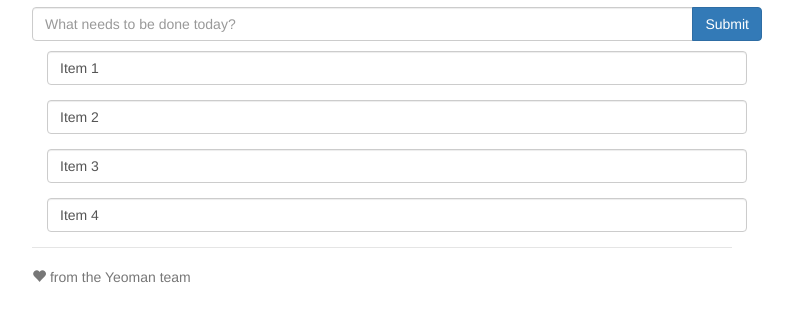
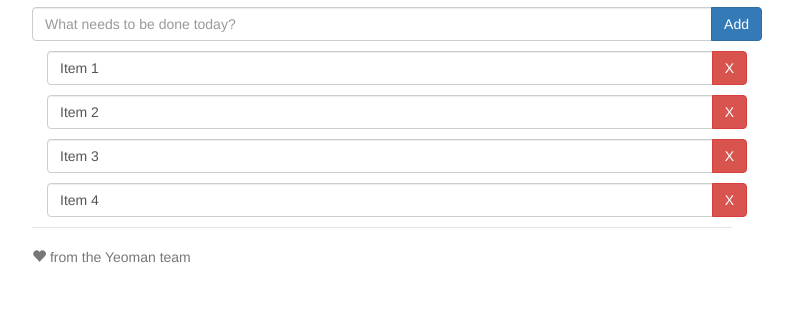
Before and after one commit to ashleykwtam/codelab_yeoman, a website: page app/index.html in a window 1280 px wide. Shown: the part 166-488 px from the top of the page, without its empty margins (258-1051 px from the left). Drawn offline with nearby package versions, Linux system fonts and the light colour scheme; some packages are replaced by stand-ins of ours; files that its build step writes are made by us from their sources; a script that the page names is missing.

Commit message:
function of removing a to-do list

```diff
--- a/app/scripts/controllers/main.js
+++ b/app/scripts/controllers/main.js
@@ -20,4 +20,8 @@ angular.module('codeLabApp')
     	$scope.toDoList.push($scope.todo);
     	$scope.todo = ' ';
     };
+
+    $scope.removeToDo = function(index) {
+    	$scope.toDoList.splice(index, 1);
+    };
   });
--- a/app/views/main.html
+++ b/app/views/main.html
@@ -8,7 +8,7 @@
       <div class="input-group">
         <input type="text" ng-model="todo" placeholder="What needs to be done today?" class="form-control">
         <span class="input-group-btn">
-          <input type="submit" class="btn btn-primary">
+          <input type="submit" class="btn btn-primary" value="Add">
         </span>
       </div>
     </div>
@@ -16,10 +16,15 @@
   <p></p>
 
   <!-- TO-DO LIST -->
-  <p class="form-group" ng-repeat="todo in toDoList">
+  <p class="input-group" ng-repeat="todo in toDoList">
     <!-- ng-repeat is an Angular directive that instantiates a template once per item from a collection; each item in the toDoList array will become a new instance of <p><input></p> -->
     <input type="text" ng-model="todo" class="form-control">
     <!-- ng-model creates two-way data binding; populates text input field with value from current todo item in loop -->
+    <span class="input-group-btn">
+      <button class="btn btn-danger" ng-click="removeToDo($index)" aria-label="Remove">X</button>
+      <!-- ng-click allows to specify custom behaviours when element is clicked -->
+      <!-- $index will be the array index of current toDoList -->
+    </span>
   </p>
 </div>
 
```
